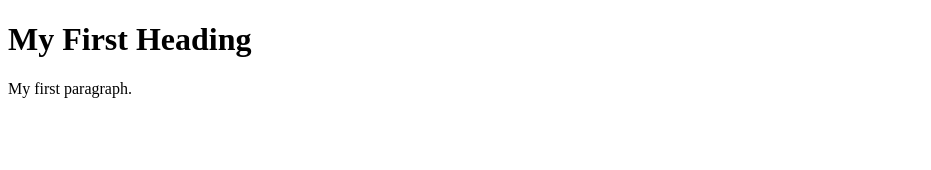
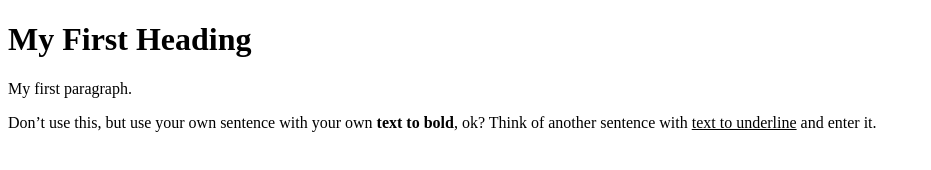
Before and after one commit to Blioudis/Brandon-ECS, a plain HTML site: page index.html in a window 1280 px wide. Shown: the whole page, without its empty margins (0-931 px from the left). Drawn offline with Linux system fonts and the light colour scheme.

Commit message:
Update index.html

```diff
--- a/index.html
+++ b/index.html
@@ -4,5 +4,9 @@
     <h1>My First Heading</h1>
    	<p>My first paragraph.</p>
 
+ <p> Don’t use this, but use your own sentence with your own <b>text to bold</b>, ok?
+	Think of another sentence with <u>text to underline</u> and enter it.<p>
+
+
  </body>
 </html>
```
